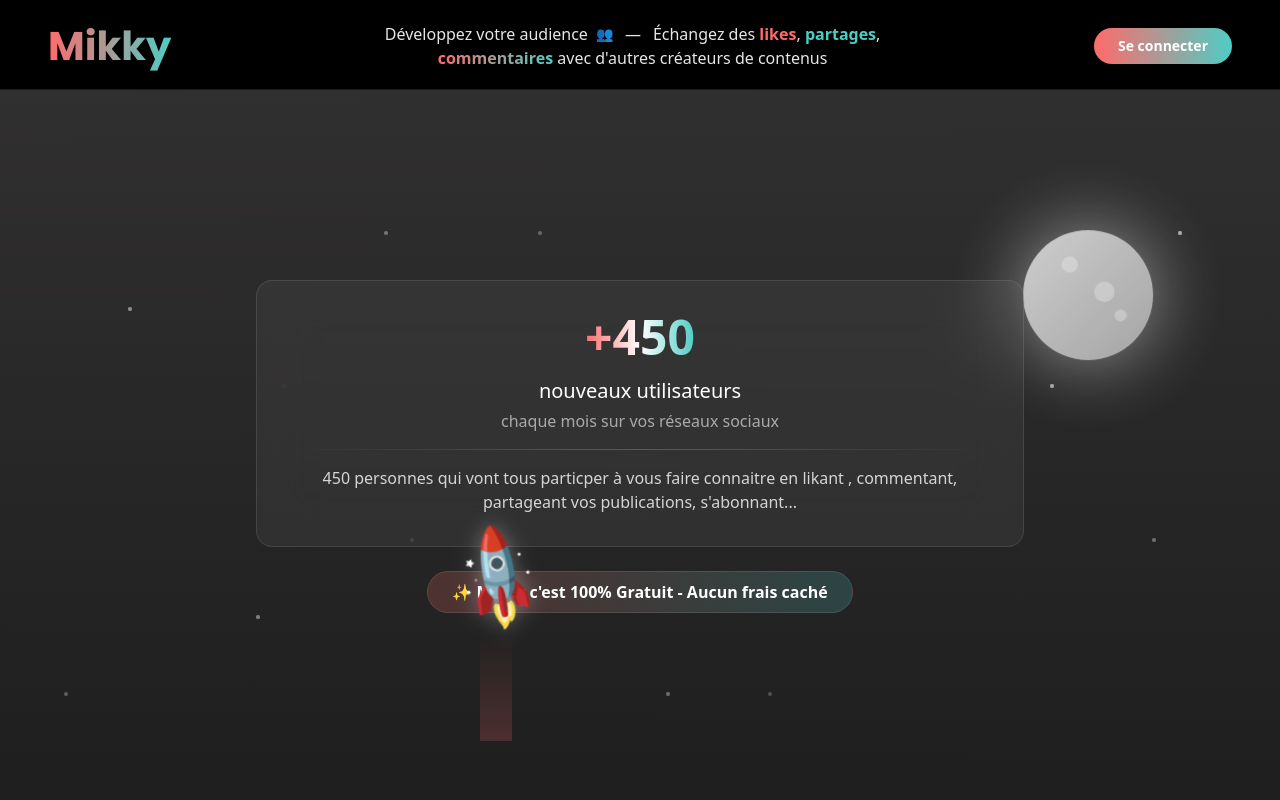
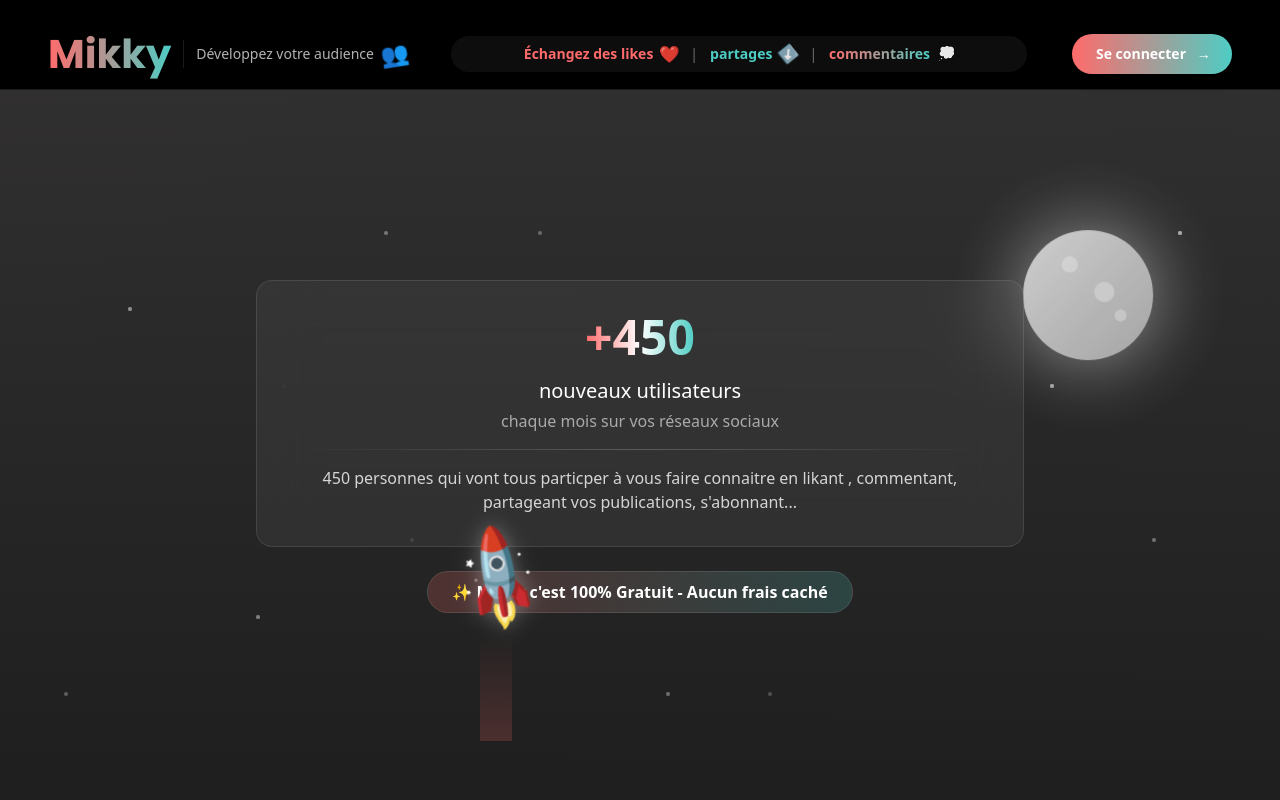
Before and after one commit to Mariusky008/mikkypa, a Next.js app: page / in a window 1280 px wide. Shown: the top 800 px of the page. Built offline with nearby package versions, Linux system fonts and the light colour scheme.

Commit message:
feat: amélioration du message dans le header pour mettre en avant l'échange entre créateurs de contenus

```diff
--- a/app/components/Header.tsx
+++ b/app/components/Header.tsx
@@ -1,12 +1,12 @@
 'use client';
 
-import React from 'react';
+import React, { useState } from 'react';
 import { motion, useScroll, useTransform } from 'framer-motion';
 
 export default function Header() {
   const { scrollY } = useScroll();
   const headerHeight = useTransform(scrollY, [0, 100], ["90px", "70px"]);
-  const headerPadding = useTransform(scrollY, [0, 100], ["1rem", "0.5rem"]);
+  const headerPadding = useTransform(scrollY, [0, 100], ["1.5rem", "0.75rem"]);
   const logoSize = useTransform(scrollY, [0, 100], ["2.5rem", "2rem"]);
   const textOpacity = useTransform(scrollY, [0, 50], [1, 0]);
   const headerBg = useTransform(
@@ -14,6 +14,8 @@ export default function Header() {
     [0, 100],
     ["rgba(0, 0, 0, 0.95)", "rgba(0, 0, 0, 0.98)"]
   );
+
+  const [isHovered, setIsHovered] = useState(false);
 
   return (
     <motion.header
@@ -29,67 +31,207 @@ export default function Header() {
       <div className="container mx-auto px-4">
         {/* Navbar principale */}
         <div className="flex items-center justify-between">
+          {/* Logo et titre */}
+          <motion.div
+            className="flex items-center gap-3"
+            whileHover={{ scale: 1.02 }}
+            whileTap={{ scale: 0.98 }}
+          >
             <motion.h1
               style={{ fontSize: logoSize }}
               className="font-poppins font-bold bg-gradient-to-r from-primary to-secondary bg-clip-text text-transparent"
             >
               Mikky
             </motion.h1>
+            <motion.div
+              className="hidden lg:flex items-center gap-2 border-l border-white/10 pl-3"
+              initial={{ opacity: 0, x: -20 }}
+              animate={{ opacity: 1, x: 0 }}
+              transition={{ duration: 0.5 }}
+            >
+              <span className="text-white/70 text-sm font-medium">
+                Développez votre audience
+              </span>
+              <motion.span
+                className="text-xl"
+                animate={{
+                  scale: [1, 1.2, 1],
+                  rotate: [0, 10, -10, 0]
+                }}
+                transition={{
+                  duration: 2,
+                  repeat: Infinity,
+                  repeatType: "reverse"
+                }}
+              >
+                👥
+              </motion.span>
+            </motion.div>
+          </motion.div>
 
-          {/* Message version desktop uniquement */}
+          {/* Message central */}
           <motion.div
             style={{ opacity: textOpacity }}
-            className="hidden md:block flex-1 max-w-xl mx-4 text-center"
+            className="hidden md:flex flex-1 max-w-xl mx-8 bg-white/5 rounded-full px-6 py-2 items-center justify-center"
           >
-            <h2 className="text-base text-white/90 font-medium">
-              <span className="inline-flex items-center gap-2">
-                <span>Développez votre audience</span>
-                <span className="text-sm text-primary/90">👥</span>
-              </span>
-              <span className="mx-3">—</span>
-              <span>
-                Échangez des{" "}
-                <span className="text-primary font-semibold">likes</span>,{" "}
-                <span className="text-secondary font-semibold">partages</span>,{" "}
-                <span className="bg-gradient-to-r from-primary to-secondary bg-clip-text text-transparent font-semibold">commentaires</span>{" "}
-                <span>avec d'autres créateurs de contenus</span>
-              </span>
-            </h2>
+            <motion.div
+              className="text-sm text-white/90 font-medium flex items-center gap-3"
+              initial={{ opacity: 0, y: -20 }}
+              animate={{ opacity: 1, y: 0 }}
+              transition={{ duration: 0.5, delay: 0.2 }}
+            >
+              <motion.span
+                className="flex items-center gap-2"
+                whileHover={{ scale: 1.05 }}
+              >
+                <span className="text-primary font-semibold">Échangez des likes</span>
+                <motion.span
+                  animate={{
+                    scale: [1, 1.2, 1],
+                  }}
+                  transition={{
+                    duration: 1.5,
+                    repeat: Infinity,
+                    repeatType: "reverse"
+                  }}
+                >
+                  ❤️
+                </motion.span>
+              </motion.span>
+              <span className="text-white/40">|</span>
+              <motion.span
+                className="flex items-center gap-2"
+                whileHover={{ scale: 1.05 }}
+              >
+                <span className="text-secondary font-semibold">partages</span>
+                <motion.span
+                  animate={{
+                    rotate: [0, 360]
+                  }}
+                  transition={{
+                    duration: 2,
+                    repeat: Infinity,
+                    ease: "linear"
+                  }}
+                >
+                  ↗️
+                </motion.span>
+              </motion.span>
+              <span className="text-white/40">|</span>
+              <motion.span
+                className="flex items-center gap-2"
+                whileHover={{ scale: 1.05 }}
+              >
+                <span className="bg-gradient-to-r from-primary to-secondary bg-clip-text text-transparent font-semibold">commentaires</span>
+                <motion.span
+                  animate={{
+                    y: [0, -5, 0]
+                  }}
+                  transition={{
+                    duration: 1,
+                    repeat: Infinity,
+                    repeatType: "reverse"
+                  }}
+                >
+                  💭
+                </motion.span>
+              </motion.span>
+            </motion.div>
           </motion.div>
 
-          {/* Bouton */}
+          {/* Bouton de connexion */}
           <motion.button
-            className="bg-gradient-to-r from-primary to-secondary text-white text-sm font-semibold px-4 md:px-6 py-2 rounded-full shadow-lg hover:shadow-xl transition-all duration-300"
-            whileHover={{ scale: 1.02, filter: "brightness(1.1)" }}
+            className="relative group"
+            onHoverStart={() => setIsHovered(true)}
+            onHoverEnd={() => setIsHovered(false)}
+            whileHover={{ scale: 1.02 }}
             whileTap={{ scale: 0.98 }}
           >
-            Se connecter
+            <motion.div
+              className="absolute inset-0 bg-gradient-to-r from-primary to-secondary rounded-full blur-md transition-opacity"
+              initial={{ opacity: 0 }}
+              animate={{ opacity: isHovered ? 0.5 : 0 }}
+            />
+            <motion.div
+              className="relative bg-gradient-to-r from-primary to-secondary hover:from-primary/90 hover:to-secondary/90 text-white text-sm font-semibold px-6 py-2.5 rounded-full shadow-lg hover:shadow-xl transition-all duration-300 flex items-center gap-2"
+            >
+              <span>Se connecter</span>
+              <motion.span
+                animate={{
+                  x: [0, 3, 0]
+                }}
+                transition={{
+                  duration: 1.5,
+                  repeat: Infinity,
+                  repeatType: "reverse"
+                }}
+              >
+                →
+              </motion.span>
+            </motion.div>
           </motion.button>
         </div>
       </div>
 
-      {/* Message version mobile - Maintenant en dehors de la navbar */}
+      {/* Message version mobile */}
       <motion.div
         style={{ opacity: textOpacity }}
         className="md:hidden w-full bg-gradient-to-r from-black/80 to-black/60 backdrop-blur-sm mt-2 py-3"
       >
         <div className="container mx-auto px-4">
-          <h2 className="text-xs text-white/90 font-medium leading-tight text-center flex flex-col items-center gap-2">
-            <span className="inline-flex items-center gap-1">
+          <motion.div
+            className="text-xs text-white/90 font-medium leading-tight text-center flex flex-col items-center gap-2"
+            initial={{ opacity: 0, y: -20 }}
+            animate={{ opacity: 1, y: 0 }}
+            transition={{ duration: 0.5 }}
+          >
+            <motion.div
+              className="inline-flex items-center gap-2 bg-white/5 rounded-full px-4 py-1.5"
+              whileHover={{ scale: 1.02 }}
+            >
               <span className="relative">
                 <span className="absolute inset-x-0 bottom-0 h-[1px] bg-gradient-to-r from-primary to-secondary"></span>
-                <span className="relative font-semibold">Développez votre audience</span>
+                <span className="relative font-semibold">Échangez avec d'autres créateurs de contenus</span>
               </span>
-              <span className="text-sm text-primary/90">👥</span>
-            </span>
-            <span className="text-[11px] opacity-90">
-              Échangez des{" "}
-              <span className="text-primary font-semibold">likes</span>,{" "}
-              <span className="text-secondary font-semibold">partages</span>,{" "}
+              <motion.span
+                className="text-sm text-primary/90"
+                animate={{
+                  scale: [1, 1.2, 1],
+                  rotate: [0, 10, -10, 0]
+                }}
+                transition={{
+                  duration: 2,
+                  repeat: Infinity,
+                  repeatType: "reverse"
+                }}
+              >
+                👥
+              </motion.span>
+            </motion.div>
+            <div className="flex flex-wrap justify-center gap-2 text-[11px] opacity-90">
+              <motion.span
+                className="flex items-center gap-1 bg-white/5 rounded-full px-3 py-1"
+                whileHover={{ scale: 1.05 }}
+              >
+                <span className="text-primary font-semibold">likes</span>
+                <span>❤️</span>
+              </motion.span>
+              <motion.span
+                className="flex items-center gap-1 bg-white/5 rounded-full px-3 py-1"
+                whileHover={{ scale: 1.05 }}
+              >
+                <span className="text-secondary font-semibold">partages</span>
+                <span>↗️</span>
+              </motion.span>
+              <motion.span
+                className="flex items-center gap-1 bg-white/5 rounded-full px-3 py-1"
+                whileHover={{ scale: 1.05 }}
+              >
                 <span className="bg-gradient-to-r from-primary to-secondary bg-clip-text text-transparent font-semibold">commentaires</span>
-              {" "}<br/><span>avec d'autres créateurs de contenus</span>
-            </span>
-          </h2>
+                <span>💭</span>
+              </motion.span>
+            </div>
+          </motion.div>
         </div>
       </motion.div>
     </motion.header>
```
Lines whose indentation alone changed are shown as unchanged.
